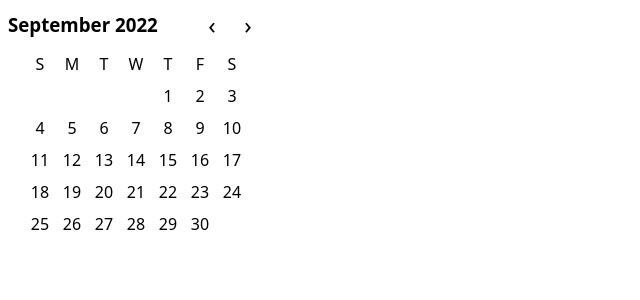
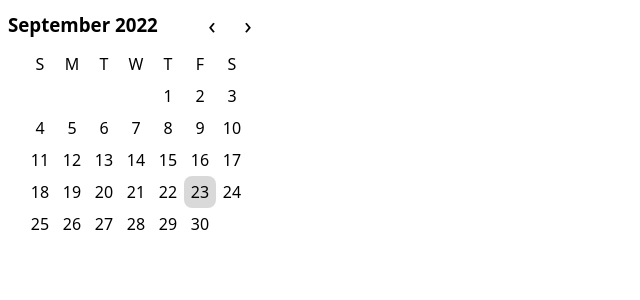
Before and after one commit to TheOmer77/calendar-thingy, a React (Vite) app: page / in a window 1280 px wide. Shown: the top 300 px of the page, without its empty margins (0-640 px from the left). Built offline with nearby package versions, Linux system fonts and the light colour scheme.

Commit message:
Add `value` & `onChange` props to Calendar

```diff
--- a/src/App.tsx
+++ b/src/App.tsx
@@ -1,8 +1,18 @@
+import { useState } from 'react';
+
 import Calendar from './components/Calendar';
+
 import './App.css';
 
 const App = () => {
-  return <Calendar />;
+  const [selectedDate, setSelectedDate] = useState<Date>(new Date());
+
+  return (
+    <Calendar
+      value={selectedDate}
+      onChange={newDate => setSelectedDate(newDate)}
+    />
+  );
 };
 
 export default App;
--- a/src/components/Calendar/Day.tsx
+++ b/src/components/Calendar/Day.tsx
@@ -1,5 +1,8 @@
-import { DetailedHTMLProps, HTMLAttributes } from 'react';
+import { DetailedHTMLProps, HTMLAttributes, useContext, useMemo } from 'react';
 import classNames from 'classnames';
+
+import calendarContext from './context';
+import { getDateString } from './utils';
 
 import classes from './index.module.css';
 
@@ -8,15 +11,27 @@ interface CalendarDayProps
     HTMLAttributes<HTMLButtonElement>,
     HTMLButtonElement
   > {
-  day: number;
+  date: Date;
 }
 
-const Day = ({ day, className, ...props }: CalendarDayProps) => {
-  return day < 1 ? (
-    <span className={classes.day} />
-  ) : (
-    <button className={classNames(classes.day, className)} {...props}>
-      {day}
+const Day = ({ date, className, ...props }: CalendarDayProps) => {
+  const { value, onChange } = useContext(calendarContext);
+  const selected = useMemo(
+    () => value && getDateString(value) === getDateString(date),
+    [date, value]
+  );
+
+  return (
+    <button
+      className={classNames(
+        classes.day,
+        selected && classes['day-selected'],
+        className
+      )}
+      onClick={() => onChange?.(date)}
+      {...props}
+    >
+      {date.getDate()}
     </button>
   );
 };
--- a/src/components/Calendar/Month.tsx
+++ b/src/components/Calendar/Month.tsx
@@ -1,22 +1,16 @@
-import { useContext, useMemo } from 'react';
+import { useMemo } from 'react';
+import { getDateString } from './utils';
 
 import Week from './Week';
-import calendarContext from './context';
 
-const Month = () => {
-  const { viewedMonth } = useContext(calendarContext);
+interface CalendarMonthProps {
+  month: [year: number, month: number];
+}
 
+const Month = ({ month }: CalendarMonthProps) => {
   const weeksInMonth = useMemo(() => {
-    const monthFirstWeekday = new Date(
-      viewedMonth[0],
-      viewedMonth[1],
-      1
-    ).getDay();
-    const daysInMonth = new Date(
-      viewedMonth[0],
-      viewedMonth[1] + 1,
-      0
-    ).getDate();
+    const monthFirstWeekday = new Date(month[0], month[1], 1).getDay();
+    const daysInMonth = new Date(month[0], month[1] + 1, 0).getDate();
     return [...Array(monthFirstWeekday + daysInMonth).keys()].reduce(
       (result, item, index) => {
         const chunkIndex = Math.floor(index / 7);
@@ -26,12 +20,19 @@ const Month = () => {
       },
       [] as number[][]
     );
-  }, [viewedMonth]);
+  }, [month]);
 
   return (
     <>
       {weeksInMonth.map((week, index) => (
-        <Week key={`week-${index + 1}`} week={week} />
+        <Week
+          key={`${getDateString(new Date(...month, 1))
+            .split('-')
+            .slice(0, 2)
+            .join('-')}-week${index + 1}`}
+          month={month}
+          week={week}
+        />
       ))}
     </>
   );
--- a/src/components/Calendar/Week.tsx
+++ b/src/components/Calendar/Week.tsx
@@ -1,29 +1,34 @@
-import { DetailedHTMLProps, HTMLAttributes, useContext } from 'react';
+import { DetailedHTMLProps, HTMLAttributes } from 'react';
 import classNames from 'classnames';
 
 import Day from './Day';
-import calendarContext from './context';
 import { getDateString } from './utils';
 
 import classes from './index.module.css';
 
 interface CalendarWeekProps
   extends DetailedHTMLProps<HTMLAttributes<HTMLDivElement>, HTMLDivElement> {
+  month: [year: number, month: number];
   week?: number[];
 }
 
-const Week = ({ week = [], className, ...props }: CalendarWeekProps) => {
-  const { viewedMonth } = useContext(calendarContext);
-
+const Week = ({ month, week = [], className, ...props }: CalendarWeekProps) => {
   return (
     <div className={classNames(classes.week, className)} {...props}>
-      {week.map(day => (
-        <Day
-          day={day}
-          key={getDateString(new Date(viewedMonth[0], viewedMonth[1], day))}
-          id={getDateString(new Date(viewedMonth[0], viewedMonth[1], day))}
-        />
-      ))}
+      {week.map(day =>
+        day < 1 ? (
+          <span
+            key={getDateString(new Date(month[0], month[1], day))}
+            className={classes.day}
+          />
+        ) : (
+          <Day
+            date={new Date(...month, day)}
+            key={getDateString(new Date(month[0], month[1], day))}
+            id={getDateString(new Date(month[0], month[1], day))}
+          />
+        )
+      )}
     </div>
   );
 };
--- a/src/components/Calendar/context.ts
+++ b/src/components/Calendar/context.ts
@@ -1,11 +1,16 @@
 import { createContext } from 'react';
 
 interface ICalendarContext {
+  value?: Date;
+  onChange?: (date: Date) => void;
   viewedMonth: [year: number, month: number];
   locale: string;
 }
 
 const initialState: ICalendarContext = {
+  onChange: () => {
+    return;
+  },
   viewedMonth: [new Date().getFullYear(), new Date().getMonth()],
   locale: 'en-US',
 };
--- a/src/components/Calendar/index.module.css
+++ b/src/components/Calendar/index.module.css
@@ -24,7 +24,8 @@
   justify-content: center;
   align-items: center;
 }
-.calendar button:focus-visible {
+.calendar button:focus-visible,
+.calendar button.day-selected:not(:active):not(:disabled) {
   outline: none;
   background-color: var(--button-color--hover);
 }
--- a/src/components/Calendar/index.module.css.d.ts
+++ b/src/components/Calendar/index.module.css.d.ts
@@ -1,5 +1,6 @@
 declare const styles: {
   readonly "calendar": string;
+  readonly "day-selected": string;
   readonly "calendar-header": string;
   readonly "arrow-switcher": string;
   readonly "days-header": string;
--- a/src/components/Calendar/index.tsx
+++ b/src/components/Calendar/index.tsx
@@ -14,11 +14,24 @@ import calendarContext from './context';
 import classes from './index.module.css';
 
 export interface CalendarProps
-  extends DetailedHTMLProps<HTMLAttributes<HTMLDivElement>, HTMLDivElement> {
+  extends Omit<
+    DetailedHTMLProps<HTMLAttributes<HTMLDivElement>, HTMLDivElement>,
+    'onChange'
+  > {
+  value?: Date;
+  onChange?: (date: Date) => void;
   locale?: string;
 }
 
-const Calendar = ({ locale = 'en-US', className, ...props }: CalendarProps) => {
+const Calendar = ({
+  value,
+  onChange = () => {
+    return;
+  },
+  locale = 'en-US',
+  className,
+  ...props
+}: CalendarProps) => {
   const [viewedMonth, setViewedMonth] = useState<[year: number, month: number]>(
     [new Date().getFullYear(), new Date().getMonth()]
   );
@@ -42,11 +55,11 @@ const Calendar = ({ locale = 'en-US', className, ...props }: CalendarProps) => {
     );
 
   return (
-    <calendarContext.Provider value={{ locale, viewedMonth }}>
+    <calendarContext.Provider value={{ locale, onChange, value, viewedMonth }}>
       <div className={classNames(classes.calendar, className)} {...props}>
         <CalendarHeader onNextClick={nextMonth} onPrevClick={prevMonth} />
         <CalendarDaysHeader />
-        <Month />
+        <Month month={viewedMonth} />
       </div>
     </calendarContext.Provider>
   );
```
